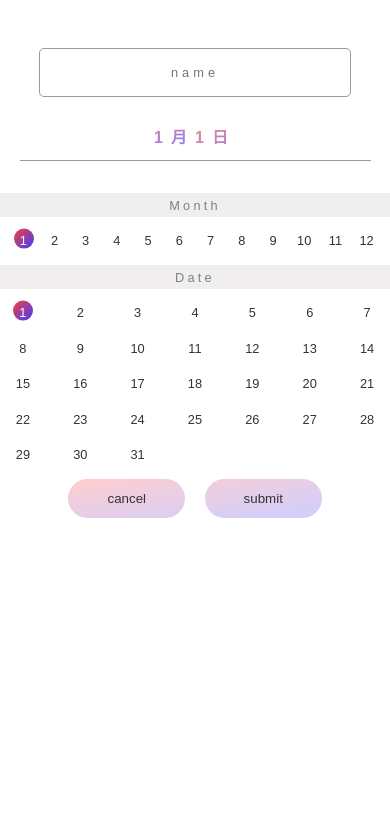
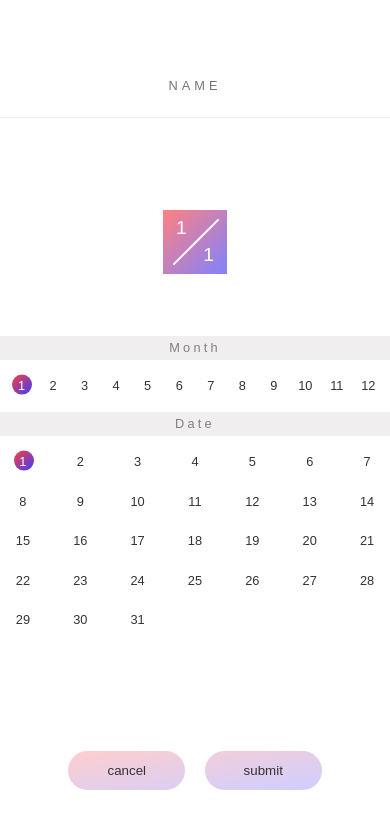
Before and after one commit to nbstsh/react-birthday-app, a React (Create React App) app: page / in a window 390 px wide. Both pictures are taken after a click on the button "new Birthday". Shown: the top 828 px of the page. Built offline with nearby package versions, Linux system fonts and the light colour scheme.

Commit message:
Update birthday form style and make it responsive design

```diff
--- a/src/components/birthday-form/BirthdayForm.js
+++ b/src/components/birthday-form/BirthdayForm.js
@@ -1,8 +1,9 @@
 import React, { Component } from 'react'
 import '../../styles/components/birthday-form.scss'
-import NameInput from './NameInput';
-import DateSelect from './DateSelect';
-import DateDisplay from './DateDisplay';
+import NameInput from './NameInput'
+import DateSelect from './DateSelect'
+import DateDisplay from './DateDisplay'
+import ButtonBox from './ButtonBox'
 import manager from '../../js/person-manager'
 
 
@@ -61,7 +62,7 @@ class BirthdayForm extends Component {
         const { name, monthNum, dateNum } = this.state
         return (
             <div className='birthday-form'>
-                <form onSubmit={this.handleSubmit}>
+                <form className='birthday-form__form' onSubmit={this.handleSubmit}>
                     <NameInput
                         name={name}
                         handleChange={this.handleNameChange} />
@@ -69,22 +70,14 @@ class BirthdayForm extends Component {
                         monthNum={monthNum}
                         dateNum={dateNum}
                         setMonthNum={this.setMonthNum}
-                        setDateNum={this.setDateNum}/>
+                        setDateNum={this.setDateNum} />
                     <DateDisplay
                         monthNum={monthNum}
                         dateNum={dateNum}
                         setMonthNum={this.setMonthNum}
-                        setDateNum={this.setDateNum}/>
-
-                    <button
-                        type='button'
-                        className='birthday-form__btn'
-                        onClick={this.handleCancelBtnClick}>cancel</button>
-                    <button
-                        type='submit'
-                        className='birthday-form__btn'>submit</button>
-
-
+                        setDateNum={this.setDateNum} />
+                    <ButtonBox
+                        handleCancelBtnClick={this.handleCancelBtnClick} />
                 </form>
             </div>
         )
--- /dev/null
+++ b/src/components/birthday-form/ButtonBox.js
@@ -0,0 +1,19 @@
+import React from 'react'
+
+
+const ButtonBox = ({handleCancelBtnClick}) => {
+    return (
+        <div className='birthday-form__group birthday-form__group--btns'>
+            <button
+                type='button'
+                className='birthday-form__btn'
+                onClick={handleCancelBtnClick}>cancel</button>
+            <button
+                type='submit'
+                className='birthday-form__btn'>submit</button>
+        </div>
+    )
+}
+
+
+export default ButtonBox
--- a/src/components/birthday-form/DateSelect.js
+++ b/src/components/birthday-form/DateSelect.js
@@ -1,11 +1,9 @@
 import React, { Component } from 'react'
+import CalenderDate from '../common/CalendarDate'
 import { lastDateOf } from '../../js/util'
 
+
 class DateSelect extends Component {
-    constructor(props) {
-        super(props)
-        this.state = {}
-    }
     handleMonthChange = (e) => {
         this.props.setMonthNum(Number(e.target.value))
     }
@@ -15,27 +13,38 @@ class DateSelect extends Component {
     render() {
         let monthOptions = []
         for(let i = 1; i <= 12; i++) {
-            monthOptions.push(<option key={i} value={i}>{i}月</option>)
+            monthOptions.push(<option key={i} value={i}>{i}</option>)
         }
 
         let dayOptions = []
         for(let i = 1; i <= lastDateOf(this.props.monthNum); i++) {
-            dayOptions.push(<option key={i} value={i}>{i}日</option>)
+            dayOptions.push(<option key={i} value={i}>{i}</option>)
         }
         return (
             <div className="birthday-form__group birthday-form__group--date">
-                <div className="birthday-form__select-wrapper">
-                    <span className="birthday-form__selected-number">{this.props.monthNum}月</span>
-                    <select name="month" className="birthday-form__month" onChange={this.handleMonthChange} value={this.props.monthNum}>
-                        {monthOptions}
-                    </select>
-                </div>
-                <div className="birthday-form__select-wrapper">
-                    <span className="birthday-form__selected-number">{this.props.dateNum}日</span>
-                    <select name="date" className="birthday-form__date" placeholder="Date" onChange={this.handleDateChange} value={this.props.dateNum}>
-                        {dayOptions}
-                    </select>
-                </div>
+
+                <select
+                    name="month"
+                    className="birthday-form__month-select"
+                    onChange={this.handleMonthChange}
+                    value={this.props.monthNum}>
+
+                    {monthOptions}
+
+                </select>
+
+                <select
+                    name="date"
+                    className="birthday-form__date-select"
+                    placeholder="Date"
+                    onChange={this.handleDateChange}
+                    value={this.props.dateNum}>
+
+                    {dayOptions}
+
+                </select>
+
+                <CalenderDate month={this.props.monthNum} date={this.props.dateNum}/>
 
             </div>
         )
--- a/src/components/birthday-form/NameInput.js
+++ b/src/components/birthday-form/NameInput.js
@@ -8,7 +8,7 @@ const NameInput = ({ name, handleChange }) => {
             <input
                 type="text"
                 name="name"
-                placeholder="name"
+                placeholder="NAME"
                 className="birthday-form__name"
                 value={name}
                 onChange={handleChange}
--- a/src/styles/abstracts/variables.scss
+++ b/src/styles/abstracts/variables.scss
@@ -62,6 +62,7 @@ $display-max-width: 120rem;
 $search-box-width: 37rem;
 $search-box-width-large: 96vw;
 $memo-card-width: 20rem;
+$calendar-date-width: 8rem;
 
 // Height
 $memo-card-height: 10rem;
--- a/src/styles/base/util.scss
+++ b/src/styles/base/util.scss
@@ -1,8 +1,3 @@
-.u-trigger {
-    position: absolute;
-    visibility: hidden;
-}
-
 .u-margin-top-10 { margin-top: 10rem !important;}
 .u-margin-top-20 { margin-top: 20rem !important;}
 
--- a/src/styles/components/birthday-form.scss
+++ b/src/styles/components/birthday-form.scss
@@ -2,18 +2,22 @@
 @import '../abstracts/mixins.scss';
 
 .birthday-form {
-
-    text-align: center;
     padding: 3rem 0;
     position: relative;
     z-index: 10000;
 
-    @include respond(phone) {
-        display: flex;
-        justify-content: center;
-        align-items: center;
+    @include respond(phone) { @include displayFlexCenter }
 
-        & form {
+    &__form {
+        display: grid;
+        grid-template-columns: 10% [col-1-start] $calendar-date-width [col-1-end col-2-start] 1fr [col-2-end] 10%;
+        grid-gap: 2rem;
+
+        & > .date-display {
+            grid-column: 1 / -1;
+        }
+
+        @include respond(phone) {
             padding: 3rem 0;
             width: 100vw;
             height: 100vh;
@@ -22,39 +26,59 @@
     }
 
     &__group {
+        @include displayFlexCenter;
+        // width: 80%;
+        margin: 0 auto;
         position: relative;
+        grid-column: 1 / -1;
 
         &--name {
-            transform: translateY(3rem);
+            width: 100%;
+            grid-row: 1;
+            grid-column: col-2-start / col-2-end;
+
+            @include respond(phone) { grid-column: col-1-start / col-2-end; }
+
+            @include respond(phone-small) { grid-column: 1 / -1; }
         }
 
         &--date {
-            border-bottom: 1px solid $color-grey-dark-3;
-            padding: 1.5rem;
-            width: 80%;
-            margin: 0 auto;
-            margin-bottom: 7rem;
-            margin-top: 2rem;
+            grid-row: 1;
+            grid-column: col-1-start / col-1-end;
+
+            // to fit the content inside for positioning transparent select tag over month/date number
+            width: $calendar-date-width;
+            padding: 2rem 0;
+
+            & .calendar-date {
+                color: $color-white;
+                background-image: $gradient;
+            }
 
             @include respond(phone) {
-                width: 90%;
+                grid-row: 2;
+                grid-column: 1 / -1;
             }
+        }
+
+        &--btns {
+            width: 80%;
+
+            @include respond(phone) { width: 100%; }
         }
     }
 
     &__name {
+        width: 100%;
+        height: $calendar-date-width;
         padding: 2rem 2rem;
-        width: 80%;
-        background-color: $color-black;
-        border-radius: 5px;
-        background-color: $color-white;
-        border: 1px solid $color-grey-dark-3;
+        border-radius: 0;
+        border-bottom:  1px solid $color-grey-light-3;
         transition: all .2s;
         text-align: center;
 
         &:focus {
             border-bottom:3px solid $color-secondary;
-            box-shadow: 0 1px 1px rgba($color-black, .2);
 
             &:invalid {
                 border-bottom:3px solid $color-primary;
@@ -64,62 +88,48 @@
         &:placeholder-shown + label {
             opacity: 0;
             visibility: hidden;
-            transform: translateY(-5rem);
+            transform: translateY(0);
         }
 
 
         & + label {
-            display: block;
-            width: 80%;
-            margin: 1rem auto;
+            @include displayFlexCenter;
+            width: 100%;
+            height: 100%;
+            pointer-events: none;
+
+            position: absolute;
+            top: 0;
+
             text-align: center;
-            transition: all .2s;
+            text-transform: uppercase;
+            @include labelFont;
+
             opacity: 1;
             visibility: visible;
-            text-transform: uppercase;
-            transform: translateY(-10rem);
-
-            @include labelFont;
+            transition: all .2s;
+            transform: translateY($calendar-date-width / 2 * -1);
         }
     }
 
-    &__select-wrapper {
-        position: relative;
-        display: inline-block;
-        width: 10rem;
-        height: 3rem;
-
-        &:nth-child(1) {
-            text-align: right;
-        }
-
-        &:nth-child(2) {
-            text-align: left;
-        }
+    %date-select-base {
+        width: $calendar-date-width / 2;
+        height: $calendar-date-width / 2;
+        font-size: $default-font-size;
+        position: absolute;
+        z-index: 1;
+        cursor: pointer;
+        opacity: 0;
     }
 
-    &__selected-number {
-        display: inline-block;
-        width: 100%;
-        letter-spacing: 1rem;
-        font-weight: bolder;
-        font-size: 2rem;
-        color: transparent;
-        background-clip: text;
-        background-image: $gradient;
-        @include absCenter;
-        z-index: -1;
+    $quarter-calendar-date-width: $calendar-date-width / 4;
+    &__month-select {
+        @extend %date-select-base;
+        transform: translate(-1 * $quarter-calendar-date-width, -1 * $quarter-calendar-date-width);
     }
-
-    &__month,
-    &__date {
-        width: 6rem;
-        height: 3rem;
-        background-color: transparent;
-        font-size: 0;
-        outline: none;
-        border: none;
-        cursor: pointer;
+    &__date-select {
+        @extend %date-select-base;
+        transform: translate($quarter-calendar-date-width, $quarter-calendar-date-width);
     }
 
     &__btn {
--- a/src/styles/components/calendar-date.scss
+++ b/src/styles/components/calendar-date.scss
@@ -2,8 +2,8 @@
 @import '../abstracts/mixins.scss';
 
 .calendar-date {
-    width: 8rem;
-    height: 8rem;
+    width: $calendar-date-width;
+    height: $calendar-date-width;
     font-size: 2.4rem;
     display: flex;
     position: relative;
--- a/src/styles/components/date-display.scss
+++ b/src/styles/components/date-display.scss
@@ -1,8 +1,11 @@
 @import '../abstracts/variables.scss';
 @import '../abstracts/mixins.scss';
 
+/////////////////////////////////////// variable
 $label-heihgt: 3rem;
 
+
+/////////////////////////////////////// extentions
 %date-display-base {
     width: 100%;
     padding: 2rem 0;
@@ -29,33 +32,31 @@ $label-heihgt: 3rem;
 }
 
 %date-display-number {
-    width: 2rem;
-    height: 2rem;
+    @include displayFlexCenter;
+    width: 3rem;
+    height: 3rem;
     position: relative;
     cursor: pointer;
+    @include respond(phone) {
+        width: 2.5rem;
+        height: 2.5rem;
+    }
 
     &::after {
         content: '';
         background-image: $gradient-dark;
-        width: 3rem;
-        height: 3rem;
+        width: inherit;
+        height: inherit;
         border-radius: 50%;
 
         position: absolute;
-        left: -.4rem;
-        top: -.4rem;
+        left: .1rem;
+        top: .2rem;
 
         opacity: 0;
         transform: scale(.5);
         transition: all .2s;
         z-index: -1;
-
-        @include respond(phone) {
-            width: 2.5rem;
-            height: 2.5rem;
-            left: -.2rem;
-            top: -.2rem;
-        }
     }
 
     &.clicked {
@@ -69,6 +70,7 @@ $label-heihgt: 3rem;
     }
 }
 
+//////////////////////////////////////////// styles
 .date-display {
 
     width: 80%;
--- a/src/styles/components/person-detail.scss
+++ b/src/styles/components/person-detail.scss
@@ -44,7 +44,6 @@
             justify-self: center;
 
             background-image: $gradient;
-
 
             @include respond(phone-small) {
                 grid-column: 1 / -1;
--- a/src/styles/components/search-field.scss
+++ b/src/styles/components/search-field.scss
@@ -11,6 +11,10 @@
 
         @include respond(phone) {
             width: 20%;
+
+            &::placeholder {
+                font-size: .8rem;
+            }
         }
 
         &--month,
@@ -21,6 +25,11 @@
         &--name {
             text-align: center;
             width: 15rem;
+            letter-spacing: initial;
+
+            &::placeholder {
+                letter-spacing: .5rem;
+            }
 
             @include respond(phone) {
                 width: 30%;
@@ -29,9 +38,7 @@
     }
 
     &__reset-btn {
-        display: flex;
-        justify-content: center;
-        align-items: center;
+        @include displayFlexCenter;
 
         font-size: .8rem;
         position: relative;
@@ -40,6 +47,13 @@
         height: 3rem;
         transform: rotate(45deg);
         background-image: $gradient-light;
+        border: none;
+
+        @include respond(phone-small) {
+            width: 2.5rem;
+            height: 2.5rem;
+            font-size: .5rem;
+        }
 
         & > * {
             transform: rotate(-45deg);
```
Also changed, not shown: src/styles/abstracts/mixins.scss (+6 -36 lines).
